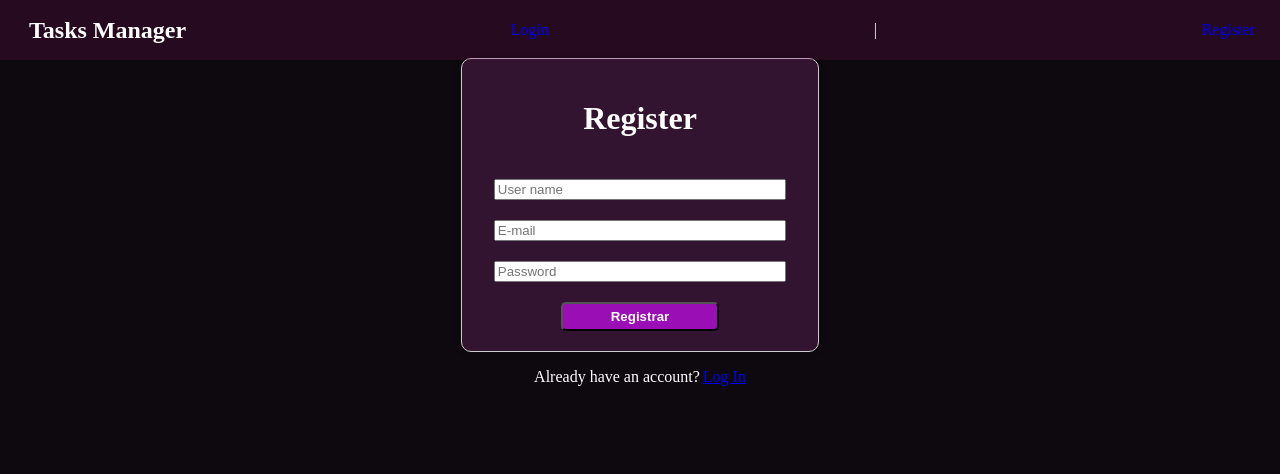
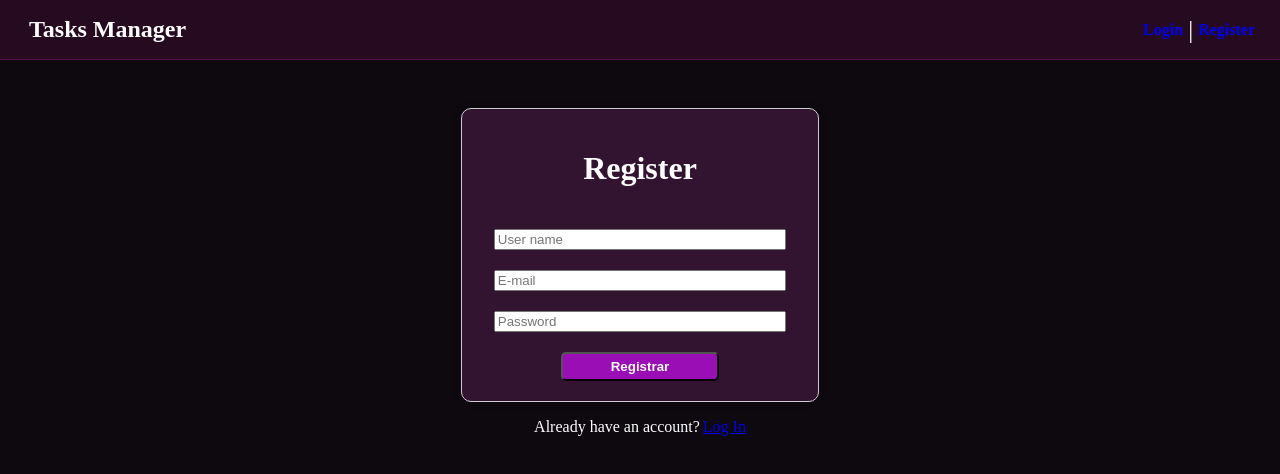
Before and after one commit to Lucano17/task-manager, a React (Vite) app in the folder client/: page /register in a window 1280 px wide. Shown: the top 474 px of the page. Built offline with nearby package versions, Linux system fonts and the light colour scheme.

Commit message:
Se agregaron cosas a NavBar.jsx

```diff
--- a/client/src/components/NavBar.jsx
+++ b/client/src/components/NavBar.jsx
@@ -11,12 +11,12 @@ const NavBar = () => {
       <h1>Tasks Manager</h1>
       {isAuthenticated ? (
         <>
-          <h3>Welcome {user.username}</h3>
+          <h3>Welcome <span className={styles.navBarUsername}>{user.username}</span></h3>
           <ul>
             <li>
               <Link to="/tasks/new">Add task</Link>
             </li>
-            <p>|</p>
+            <span>|</span>
             <li>
               <Link
                 to="/"
@@ -31,13 +31,15 @@ const NavBar = () => {
         </>
       ) : (
         <>
+          <ul>
             <li>
               <Link to="/login">Login</Link>
             </li>
-          <p>|</p>
+            <span>|</span>
             <li>
               <Link to="/register">Register</Link>
             </li>
+          </ul>
         </>
       )}
     </nav>
--- a/client/src/components/NavBar.module.css
+++ b/client/src/components/NavBar.module.css
@@ -17,6 +17,7 @@
     left: 0;
     padding: 0 20px;
     z-index: 1000;
+    border-bottom: 1px solid rgba(214, 33, 193, 0.286);
 }
 
 .navBar h1 {
@@ -30,9 +31,11 @@
 }
 
 .navBar li {
+    color: rgb(214, 33, 193);
     padding-left: 5px;
     padding-right: 5px;
     list-style: none;
+    font-weight: 600;
 }
 
 .navBar ul {
@@ -44,3 +47,32 @@
 .navBar a {
     text-decoration: none;
 }
+
+.navBar a:visited {
+    color: rgb(214, 33, 193);
+  }
+
+.navBar .navBarUsername {
+    color: rgb(214, 33, 193);
+    margin-left: 7px;
+    background: linear-gradient(90deg, #FF1493, #FF1493, rgb(246, 87, 159), #FF1493, #FF1493);
+    background-size: 200%;
+    background-clip: text;
+    -webkit-background-clip: text;
+    -webkit-text-fill-color: transparent;
+    animation: shine 3s linear infinite;
+}
+
+.navBar span {
+    color: white;
+    font-size: 25px;
+}
+
+@keyframes shine {
+    0% {
+      background-position: -200%;
+    }
+    100% {
+      background-position: 200%;
+    }
+  }
--- a/client/src/index.css
+++ b/client/src/index.css
@@ -1,6 +1,7 @@
 body {
+  color: white;
   background-color: rgb(14, 8, 15);
-  padding-top: 50px;
+  padding-top: 100px;
 }
 
 
--- a/client/src/pages/LoginPage.module.css
+++ b/client/src/pages/LoginPage.module.css
@@ -49,3 +49,7 @@
 .moveToRegisterButton {
     margin-left: 3px;
 }
+
+.moveToRegister a:visited {
+    color: rgb(214, 33, 193);
+  }
--- a/client/src/pages/RegisterPage.module.css
+++ b/client/src/pages/RegisterPage.module.css
@@ -49,3 +49,7 @@
 .moveToLoginButton {
     margin-left: 3px;
 }
+
+.moveToLogin a:visited {
+    color: rgb(214, 33, 193);
+  }
```
Also changed, not shown: 1 other file (tests, documents, lock files or other folders). Lines whose indentation alone changed are shown as unchanged.
